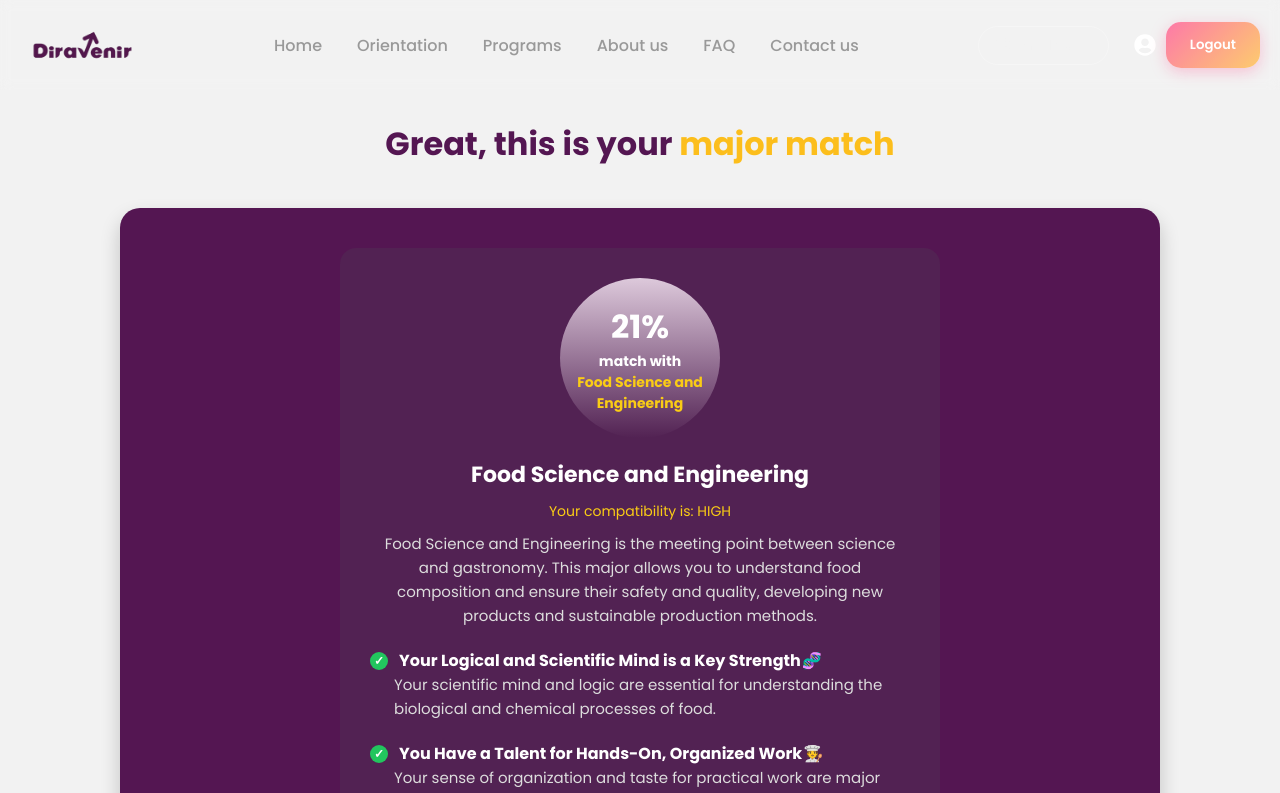
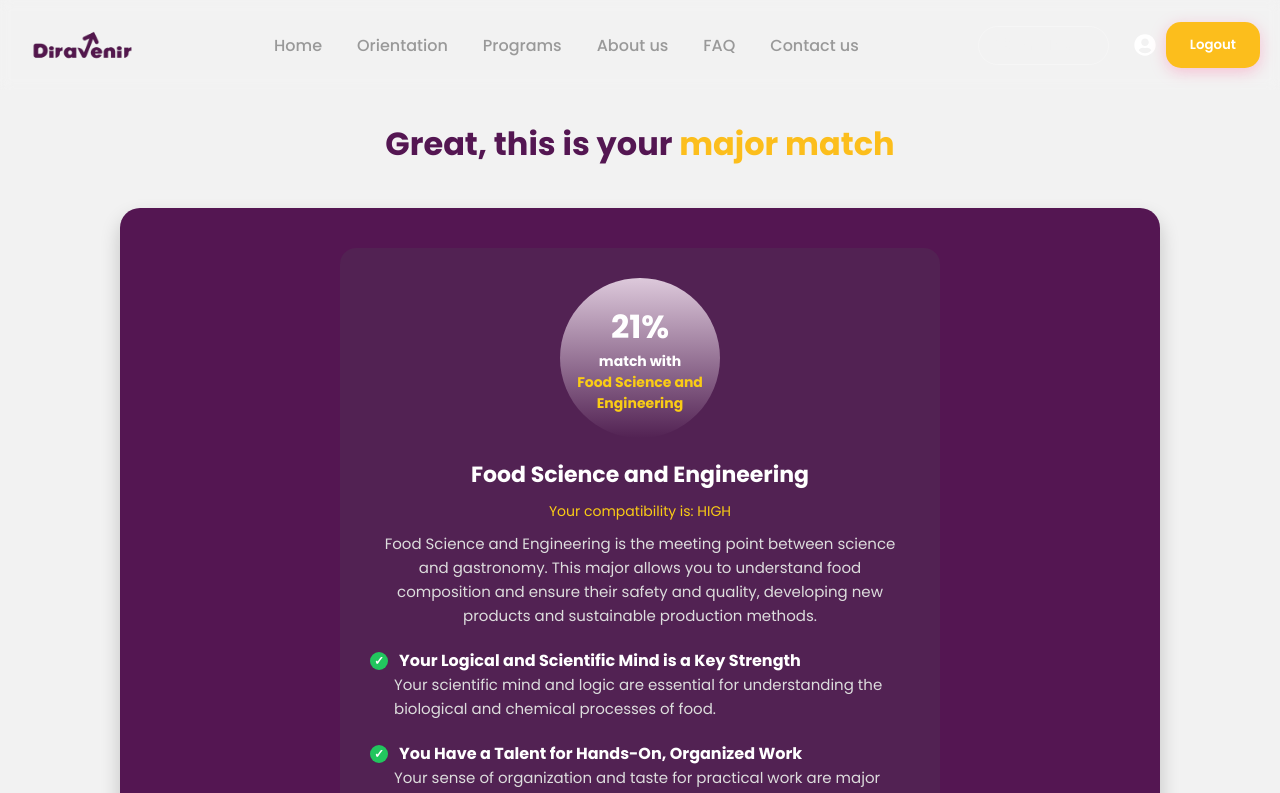
Before and after one commit to OTazi95/Projet-DirAvenir, a React (Create React App) app in the folder frontend/: page /results in a window 1280 px wide. Shown: the top 793 px of the page. Built offline with nearby package versions, Linux system fonts and the light colour scheme; sample sign-in values are in the browser's storage; the HTML template or start-up script is replaced by a standard one.

Commit message:
amelioration desgn

```diff
--- a/frontend/src/components/OrientationTest/Results.jsx
+++ b/frontend/src/components/OrientationTest/Results.jsx
@@ -82,7 +82,6 @@ export default function Results() {
         >
           <span className="check-icon">✓</span>
           <span style={{ textAlign: "left"}}>{strength.title}</span>
-          <span>{strength.icon}</span>
         </div>
 
         <div className="major-description"
--- a/frontend/src/styles/Programs.css
+++ b/frontend/src/styles/Programs.css
@@ -3,7 +3,7 @@
   padding: 50px 20px;
   max-width: 1200px;
   margin: 0 auto;
-  background: #f3f4f6; /* Fond doux gris clair */
+  background: #f3f4f6;
   min-height: 100vh;
   display: flex;
   flex-direction: column;
--- a/frontend/src/styles/WelcomeAdmin.css
+++ b/frontend/src/styles/WelcomeAdmin.css
@@ -110,7 +110,7 @@
 }
 
 .logout-btn {
-  background: linear-gradient(135deg, #fd79a8, #fdcb6e);
+  background: #FCBE1C;
   border: none;
   padding: 0.8rem 1.5rem;
   border-radius: 15px;
@@ -127,6 +127,7 @@
 .logout-btn:hover {
   transform: translateY(-2px);
   box-shadow: 0 6px 20px rgba(253, 121, 168, 0.6);
+  background-color: #4b014e;
 }
 
 /* Stats Section */
```
